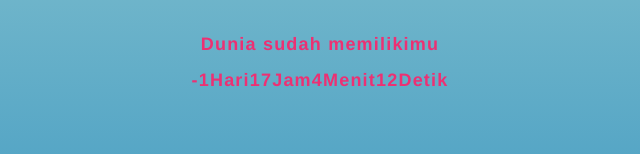
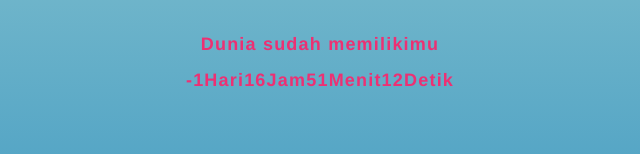
Before and after one commit to dimasdeem/denis, a plain HTML site: page index.html in a window 1280 px wide. Shown: the part 604-758 px from the top of the page, 320-960 px from the left. Drawn offline with Linux system fonts and the light colour scheme; animation ran at ten frames a second.

Commit message:
Update index.html

```diff
--- a/index.html
+++ b/index.html
@@ -99,7 +99,7 @@
 <script language="javascript">
     function show_date_time() {
         window.setTimeout("show_date_time()", 1000);
-        BirthDay = new Date("11/20/2022 20:07:00");//Tanggal ini dapat diubah
+        BirthDay = new Date("11/20/2022 20:20:00");//Tanggal ini dapat diubah
         today = new Date();
         timeold = (today.getTime() - BirthDay.getTime());
         sectimeold = timeold / 1000
```
